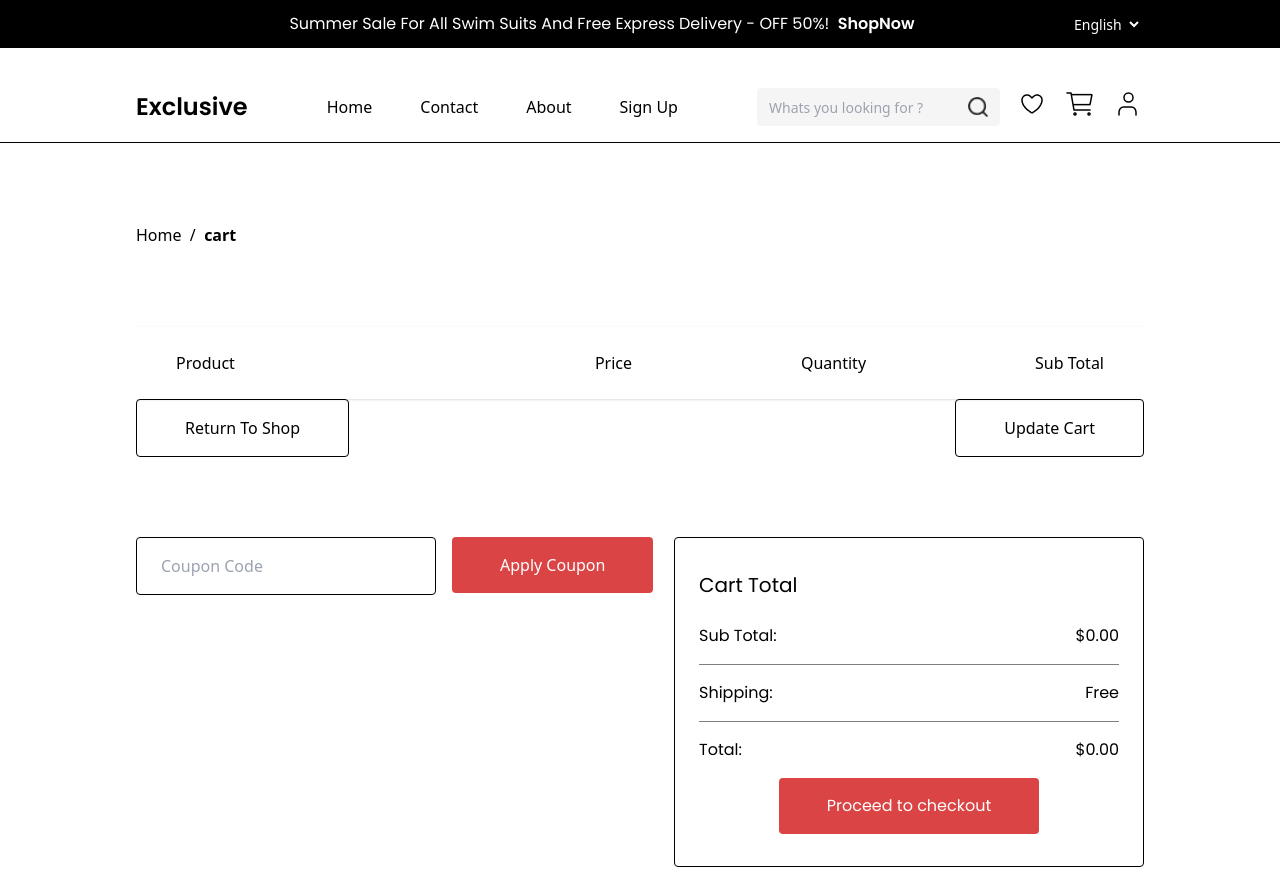
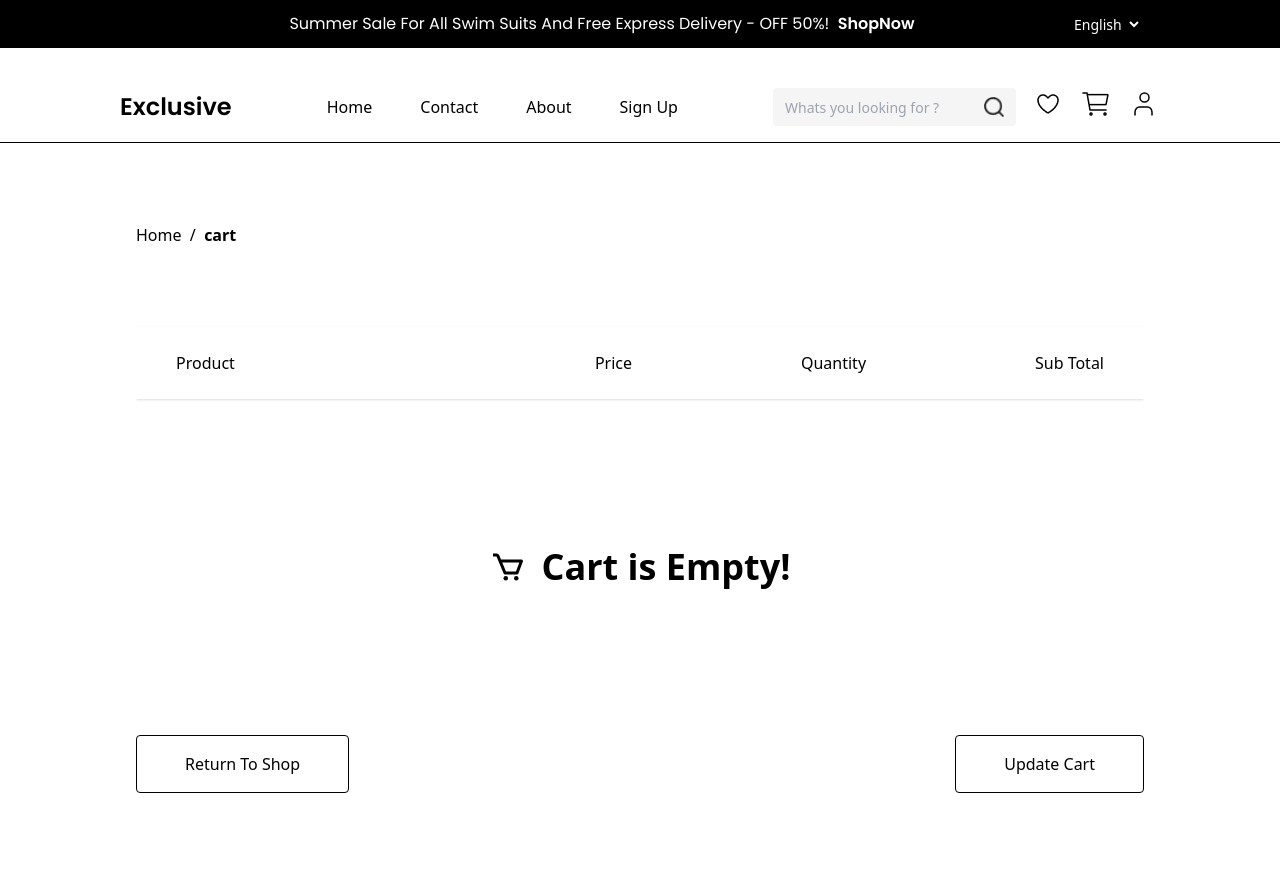
Before and after one commit to Simran-1313/E-Commerce, a React (Create React App) app: page /cart in a window 1280 px wide. Shown: the top 869 px of the page. Built offline with nearby package versions, Linux system fonts and the light colour scheme.

Commit message:
navbar Ui improved

```diff
--- a/src/components/navBar/Navbar.js
+++ b/src/components/navBar/Navbar.js
@@ -10,7 +10,7 @@ import { Bars3Icon, XMarkIcon } from '@heroicons/react/24/outline';
 const CustomLink = ({ to, className = "", title }) => {
   const router = useLocation();
   return (
-    <Link to={to} className={`${className} md:text-[14px] lg:text-[16px] relative group`}>
+    <Link to={to} className={`${className} md:text-[14px] lg:text-[16px]  relative group`}>
       {title}
       <span
         className={`h-[1px] inline-block w-0 bg-black absolute left-0 -bottom-[1px] group-hover:w-full transition-[width] ease duration-300 ${router.pathname === to ? 'w-full' : 'w-0'}`}
@@ -43,7 +43,7 @@ const Navbar = () => {
     <>
       <Banner />
       <div className="relative">
-        <div className={`flex bg-white  xl:px-[136px] lg:px-[70px] sm:px-[20px] md:px-[40px] px-[20px] justify-between items-center mt-[40px]`}>
+        <div className={`flex bg-white  xl:px-[120px] max-w-[1440px] mx-auto lg:px-[70px] sm:px-[20px] md:px-[40px] px-[20px] justify-between items-center mt-[40px]`}>
         {!isMdScreen && (
             <div className="flex items-center ">
               <button
--- a/src/pages/Cart.js
+++ b/src/pages/Cart.js
@@ -8,6 +8,7 @@ import { useDispatch, useSelector } from "react-redux";
 import img1 from "../Icons/arrow1.png";
 import img2 from "../Icons/arrow2.png";
 import cross from "../Icons/cross.png"
+import { BiCart } from "react-icons/bi";
 
 
 
@@ -69,6 +70,7 @@ const Cart = () => {
           <h2 className=" text-center">Quantity</h2>
           <h2 className="text-right">Sub Total</h2>
         </div>
+        {list.length === 0 &&<div className="text-4xl gap-4 font-bold flex items-center justify-center my-12 h-[30vh]"> <BiCart/>Cart is Empty!</div> }
         {list.map((item) => {
           const product = getProductDetail(item.productId);
           return product ? (
@@ -111,8 +113,10 @@ const Cart = () => {
                 ${(product.price * item.quantity).toFixed(2)}
               </div>
             </div>
-          ) : (
-            <div key={item.productId}>Loading...</div>
+          ) : (<>
+          <div key={item.productId}>Loading...</div>
+          </>
+
           );
         })}
         <div className="flex justify-between">
```
